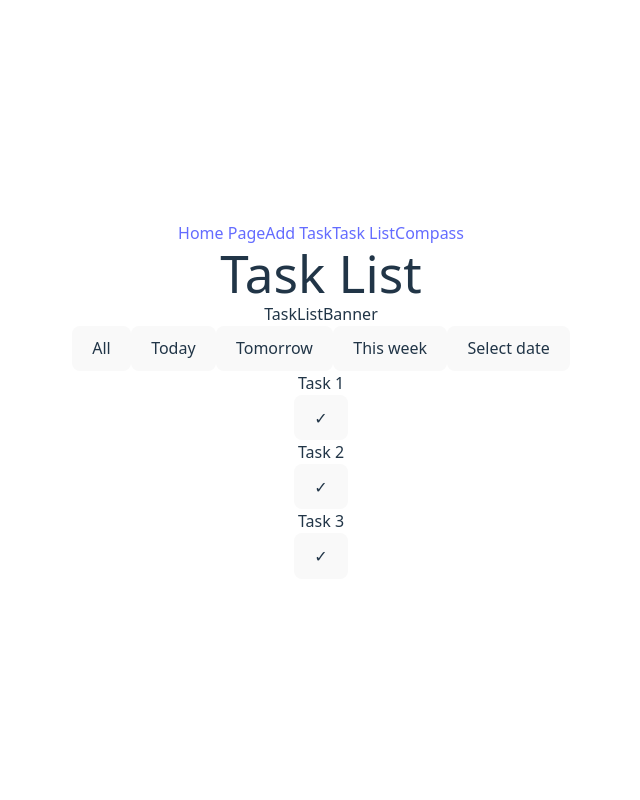
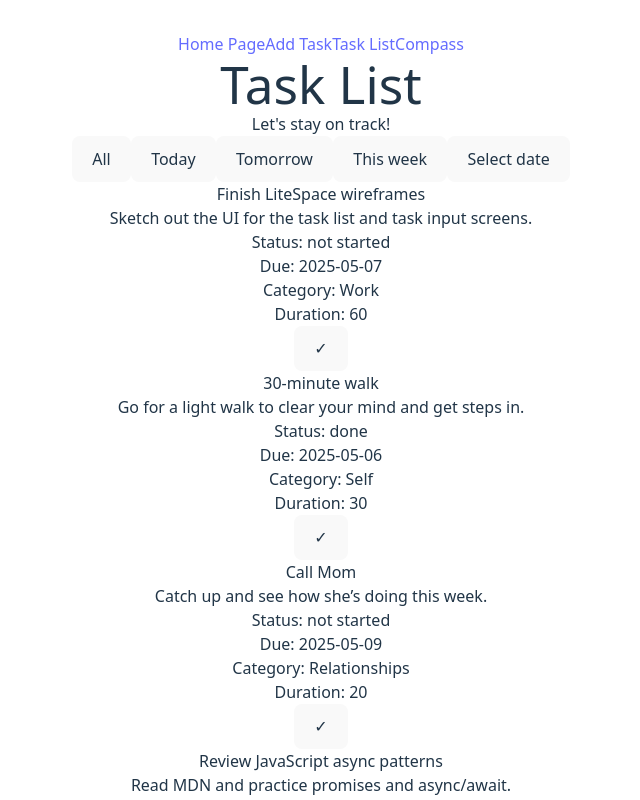
Before and after one commit to znguye/lite-space, a React (Vite) app: page /tasklist in a window 1280 px wide. Shown: the top 800 px of the page, without its empty margins (319-959 px from the left). Built offline with nearby package versions, Linux system fonts and the light colour scheme; data requests are answered from the project's data file.

Commit message:
fixed db.json, installed json-server, populated the task list page

```diff
--- /dev/null
+++ b/db.json
@@ -0,0 +1,54 @@
+{
+"tasks": [
+    {
+      "id": 1,
+      "name": "Finish LiteSpace wireframes",
+      "description": "Sketch out the UI for the task list and task input screens.",
+      "status": "not started",
+      "category": "Work",
+      "dueDate": "2025-05-07",
+      "repetition": "none",
+      "duration": 60
+    },
+    {
+      "id": 2,
+      "name": "30-minute walk",
+      "description": "Go for a light walk to clear your mind and get steps in.",
+      "status": "done",
+      "category": "Self",
+      "dueDate": "2025-05-06",
+      "repetition": "Daily",
+      "duration": 30
+    },
+    {
+      "id": 3,
+      "name": "Call Mom",
+      "description": "Catch up and see how she’s doing this week.",
+      "status": "not started",
+      "category": "Relationships",
+      "dueDate": "2025-05-09",
+      "repetition": "Weekly",
+      "duration": 20
+    },
+    {
+      "id": 4,
+      "name": "Review JavaScript async patterns",
+      "description": "Read MDN and practice promises and async/await.",
+      "status": "not started",
+      "category": "Study",
+      "dueDate": "2025-05-08",
+      "repetition": "Every Tuesday",
+      "duration": 45
+    },
+    {
+      "id": 5,
+      "name": "Weekly planning",
+      "description": "Outline top priorities for the upcoming week in Notion.",
+      "status": "done",
+      "category": "Work",
+      "dueDate": "2025-05-05",
+      "repetition": "Weekly",
+      "duration": 25
+    }
+  ]
+}
--- a/src/pages/TaskListPage.jsx
+++ b/src/pages/TaskListPage.jsx
@@ -1,12 +1,23 @@
 import NavBar from "../components/NavBar"
+import { useEffect, useState } from "react"
 
 export default function TaskListPage(){
+
+    const [tasks, setTasks] = useState([])
+
+    useEffect(() => {
+        fetch("http://localhost:3001/tasks")
+            .then((res) => res.json())
+            .then((data) => setTasks(data))
+            .catch((err) => console.error("Error loading tasks", err));
+    }, []);
+
     return(
         <>
             <NavBar />
             <h1>Task List</h1>
             <section className="TaskListBanner">
-                <h3>TaskListBanner</h3>
+                <h3>Let's stay on track!</h3>
             </section>
             <section className="TaskListFilter">
                 <button>All</button>
@@ -16,20 +27,28 @@ export default function TaskListPage(){
                 <button>Select date</button>
             </section>
             <section className="ListofTasks">
-                <ul>
-                    <li>
-                        <h4>Task 1</h4>
+                {tasks.length === 0 ?
+                    (<p> You don't have any tasks!</p>
+                    ) : (
+                    <ul>
+                        {tasks.map((task) => (
+                        <li key={task.id}>
+                        <div>
+                            <h4>{task.name}</h4>
+                            {task.description && (
+                                <p>{task.description}</p>
+                            )}
+                            <p>Status: {task.status}</p>
+                            <p>Due: {task.dueDate}</p>
+                            <p>Category: {task.category}</p>
+                            <p>Duration: {task.duration}</p>
+                        </div>
                         <button>✓</button>
-                    </li>
-                    <li>
-                        <h4>Task 2</h4>
-                        <button>✓</button>
-                    </li>
-                    <li>
-                        <h4>Task 3</h4>
-                        <button>✓</button>
-                    </li>
-                </ul>
+                        </li>
+                        ))}
+                    </ul>
+                    )
+                }
             </section>
         </>
     )
--- a/src/services/api.js
+++ b/src/services/api.js
@@ -0,0 +1,4 @@
+// - `getTasks()`
+// - `createTask(task)`
+// - `updateTask(id, updates)`
+// - `deleteTask(id)`
```
